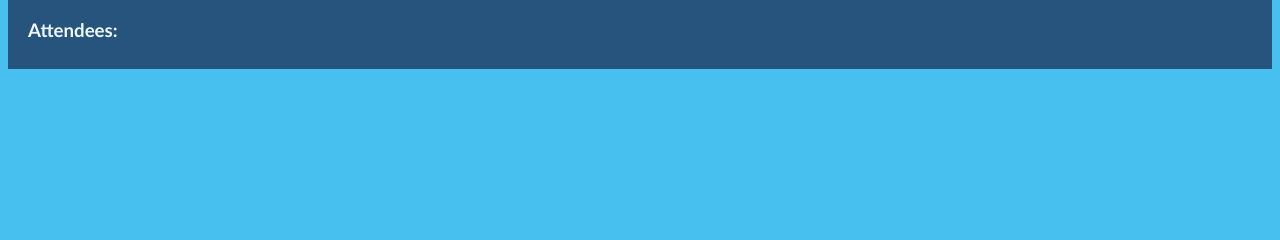
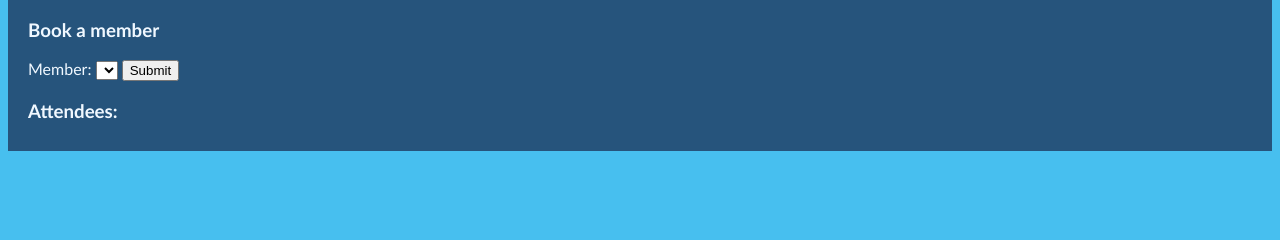
Before and after one commit to JackOfDickson/Hobbyist_web_app, a Flask app: template templates/lessons/show.html in a window 1280 px wide. Shown: the part 175-415 px from the top of the page. Run offline with Flask 3, Linux system fonts and the light colour scheme; the template is opened without the code that fills it, so the values that code supplies are empty.

Commit message:
working on the feature booking member on lesson page

```diff
--- a/templates/lessons/show.html
+++ b/templates/lessons/show.html
@@ -4,9 +4,20 @@
 <p><a class="edit" href="/lessons/{{lesson.id}}/edit">edit</a> <a class="delete" href="/lessons/{{lesson.id}}/delete">Cancel Lesson</a></p>
 <p>Lesson Capacity: {{lesson.capacity}}</p>
 
+<h3>Book a member</h3>
+<form action="lessons/{{lesson.id}}/book">
+    <label for="member_to_book">Member:</label>
+    <select name="member_to_book", id="member_to_book">
+    {% for member in members_not_in_lesson %}
+        <option value={{member.id}}>{{member.name}}</option>
+    {% endfor %}
+    </select>
+    <input type="submit">
+</form>
+
 <h3>Attendees:</h3>
 <ul>
-{% for member in members %}
+{% for member in members_in_lesson %}
     <li><a class="navigation_link" href="/members/{{member.id}}">{{member.name}}</a></li>
 {% endfor %}
 </ul>
```
Also changed, not shown: controllers/lesson_controller.py (+14 -2 lines).
